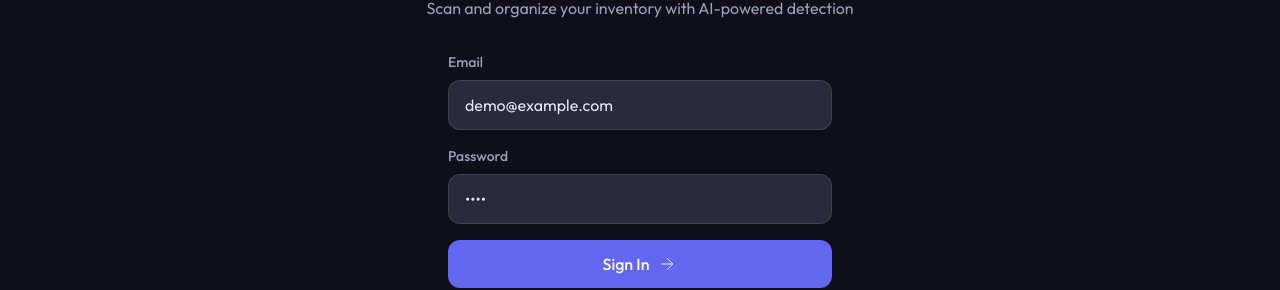
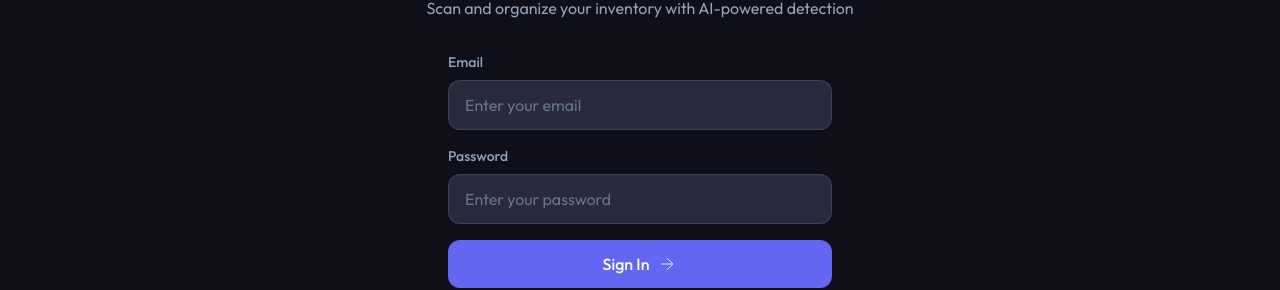
Before and after one commit to Duelion/homebox-companion, a SvelteKit app in the folder frontend/: page / in a window 1280 px wide. Shown: the part 321-611 px from the top of the page. Built offline with nearby package versions, Linux system fonts and the light colour scheme; no server answers.

Commit message:
Refactor: Clear login form defaults and update version
Co-authored-by: fsozale <fsozale@gmail.com>

```diff
--- a/frontend/src/routes/+page.svelte
+++ b/frontend/src/routes/+page.svelte
@@ -6,8 +6,8 @@
 	import Button from '$lib/components/Button.svelte';
 	import { onMount } from 'svelte';
 
-	let email = $state('demo@example.com');
-	let password = $state('demo');
+	let email = $state('');
+	let password = $state('');
 	let isSubmitting = $state(false);
 
 	// Redirect if already authenticated
```
Also changed, not shown: 1 other file (tests, documents, lock files or other folders).
